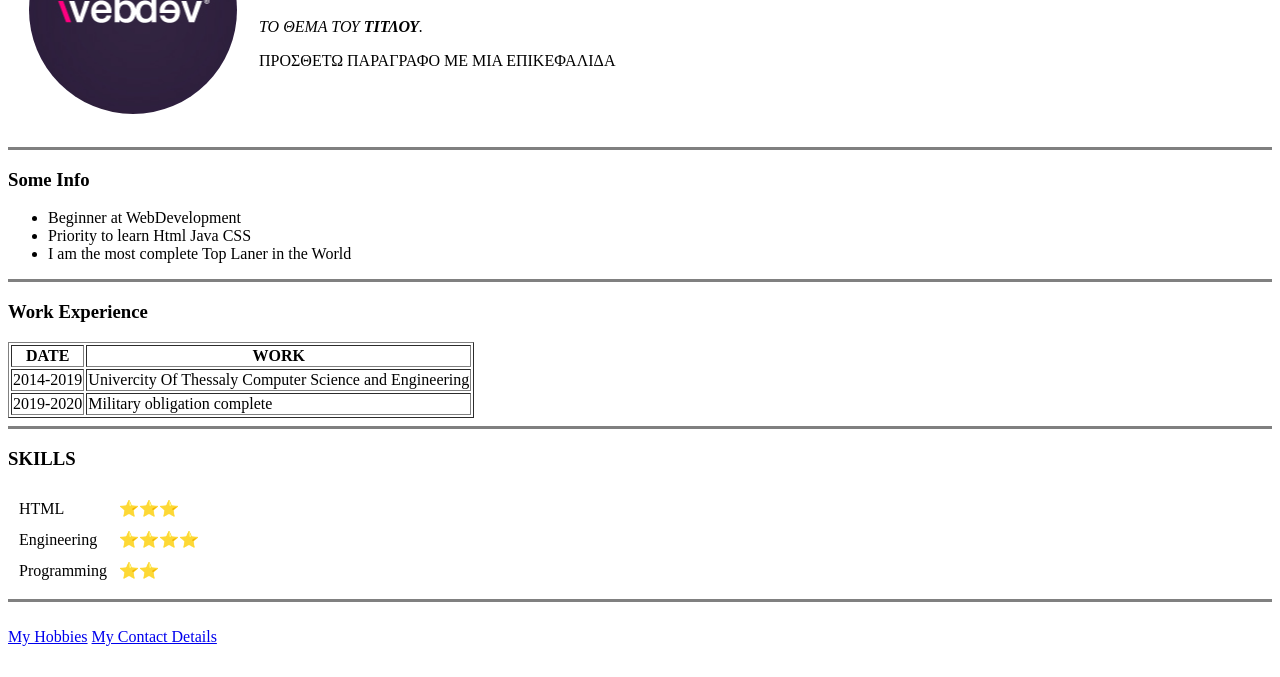
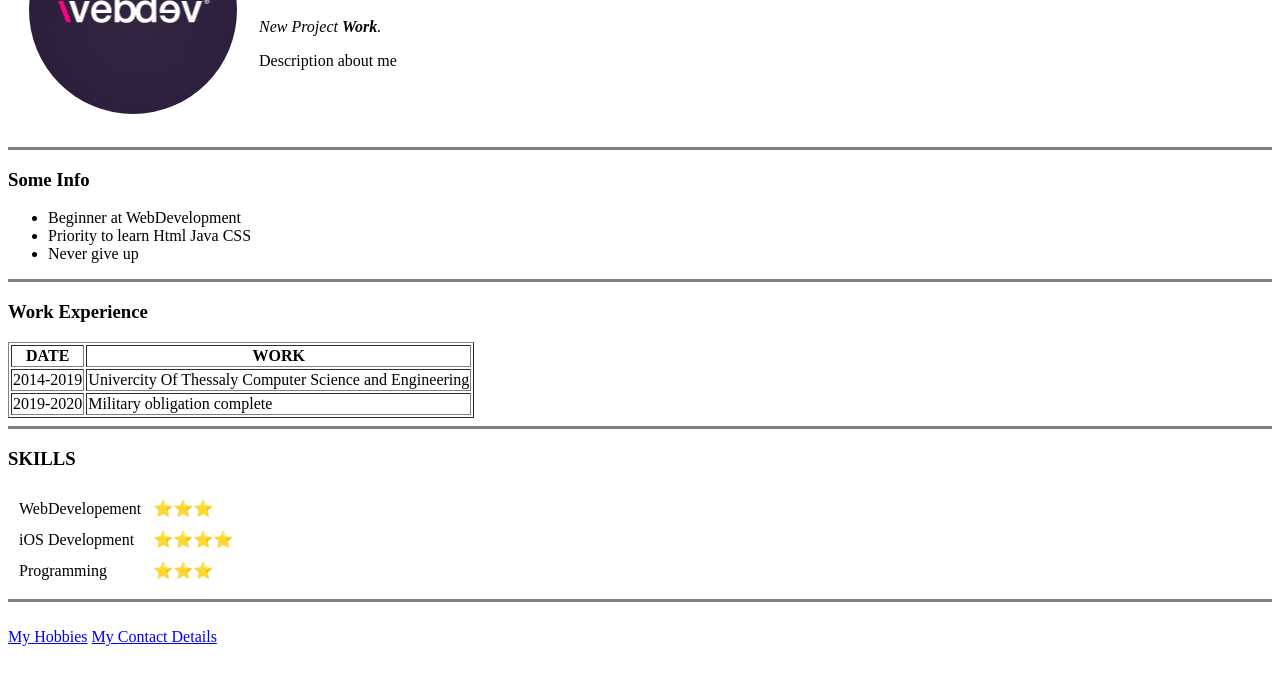
Before and after one commit to KoNsZwG/CV, a plain HTML site: page index.html in a window 1280 px wide. Shown: the part 123-800 px from the top of the page. Drawn offline with Linux system fonts and the light colour scheme; files whose address does not match are found by name.

Commit message:
Add files via upload

```diff
--- a/index.html
+++ b/index.html
@@ -11,9 +11,9 @@
   <tr>
     <td><img src="C:\Users\Zwgrafos\Desktop\WebDevelopment\HTML - Personal Site\IMAGES\wd2.png" alt="WebDevProject"></td>
     <td><h1>Kostas Zografos </h1>
-     <p><em>ΤΟ ΘΕΜΑ ΤΟΥ <strong>ΤΙΤΛΟΥ</strong>.</em></p>
+     <p><em>New Project <strong>Work</strong>.</em></p>
 
-     <p>ΠΡΟΣΘΕΤΩ ΠΑΡΑΓΡΑΦΟ ΜΕ ΜΙΑ ΕΠΙΚΕΦΑΛΙΔΑ</p></td>
+     <p>Description about me</p></td>
   </tr>
 </table>
 
@@ -23,7 +23,7 @@
 <ul>
   <li>Beginner at WebDevelopment</li>
   <li>Priority to learn Html Java CSS </li>
-  <li>I am the most complete Top Laner in the World</li>
+  <li>Never give up </li>
 </ul>
 
 
@@ -58,16 +58,16 @@
 
       <table cellspacing="10" >
       <tr>
-        <td>HTML</td>
+        <td>WebDevelopement</td>
         <td>⭐⭐⭐</td>
       </tr>
       <tr>
-        <td>Engineering</td>
+        <td>iOS Development</td>
         <td>⭐⭐⭐⭐</td>
       </tr>
       <tr>
         <td>Programming</td>
-        <td>⭐⭐</td>
+        <td>⭐⭐⭐</td>
       </tr>
     </table>
 
```
Also changed, not shown: contact-me.html (+1 -1 lines).
